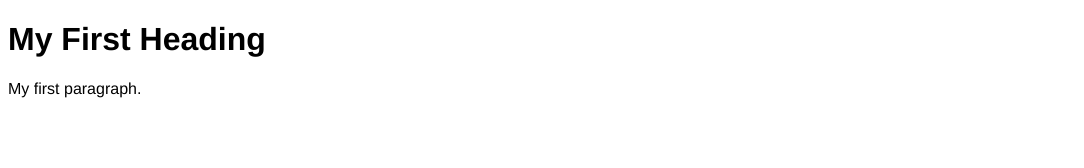
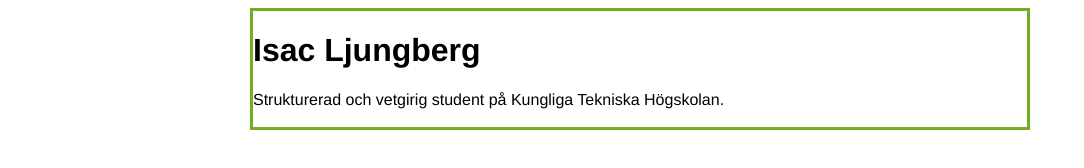
Before and after one commit to IsacLjungberg/IsacLjungberg, a plain HTML site: page index.html in a window 1280 px wide. Shown: the whole page, without its empty margins (0-1084 px from the left). Drawn offline with Linux system fonts and the light colour scheme.

Commit message:
Update index.html

```diff
--- a/index.html
+++ b/index.html
@@ -4,14 +4,20 @@
         <style>
             body{
                 font-family: "Helvetica", Sans-Serif;
+                border: 3px solid #73AD21;
+                margin-left: 250px;
+                margin-right: 250px;
             }
         </style>
     </head>
 <body>
 
-<h1>My First Heading</h1>
+<title>Isac Ljungberg</title>
+<h1>Isac Ljungberg</h1>
 
-<p>My first paragraph.</p>
+Strukturerad och vetgirig student på Kungliga Tekniska Högskolan.
+
+<br><br>
 
 </body>
 </html>
```
